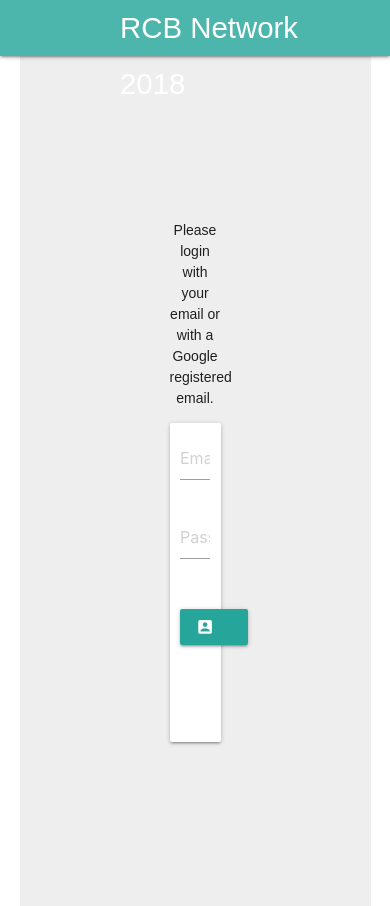
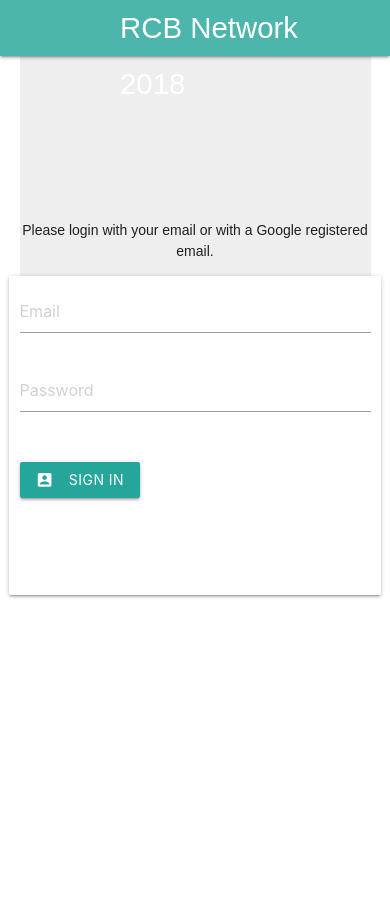
Before and after one commit to gbmahili/RCB-Network-Final, a React (Create React App) app in the folder client/: page /login in a window 390 px wide. After the commit the page ends 844 px from the top, so only its background shows below. Built offline with nearby package versions, Linux system fonts and the light colour scheme; a web font is replaced by a local one.

Commit message:
Fixed mobile view issue on the login page

```diff
--- a/client/src/Components/Login/Client.UserLogin.js
+++ b/client/src/Components/Login/Client.UserLogin.js
@@ -58,7 +58,8 @@ class UserLogin extends React.Component {
                         userProfilePicture: body.UserProfilePicture
                     }, () => {
                         if (this.state.currentUserId) {
-                            window.location.href = "/portfolio"
+                            console.log(body._id);
+                            window.location.href = "/portfolio";
                         }
 
                     });
@@ -99,8 +100,14 @@ class UserLogin extends React.Component {
                     signUpOrName="Create Account"
                     signUpOrEditProfileLink="/signup"
                 />
-                <div className="container grey lighten-3" style={{ padding: 150 }}>
+                <div className="container grey lighten-3" style={{ paddingTop: 150 }}>
+
+
+                <div className="col s12 m12 l12">
+
                 <p className="center-align">Please login with your email or with a Google registered email.</p>
+
+
                 <div className="row card" >
                     <form className="col s12 m4 offset-m4">
                         <div className="row">
@@ -132,18 +139,26 @@ class UserLogin extends React.Component {
                                         </button>
                                 </div>
                                 <div className="col s12 m6 input-field" >
-                                    {/* Sign in With Google */}
+
                                     <LoginWithGoogle />
                                 </div>
                             </div>
                             <div id="rcb_no_user" className="row hide blue-grey white-text center-align card" style={{ padding: 10, fontSize: 14}}>
-                                {/* Message will go here */}
+
                             </div>
-
                         </div>
                         </div>
                     </form>
+
+
                 </div>
+
+                </div>
+
+
+
+
+
                 </div>
             </div>
         );
--- a/client/src/Components/SignUp/Client.UserSignup.js
+++ b/client/src/Components/SignUp/Client.UserSignup.js
@@ -251,7 +251,7 @@ class Signup extends React.Component {
         <NavBar
           loginOrLogout="Login"
           loginOrLogoutLink="/login"
-        />}
+        />
         {userSignUpForm}
       </div>
 
```
Also changed, not shown: 7 other files (tests, documents, lock files or other folders).
